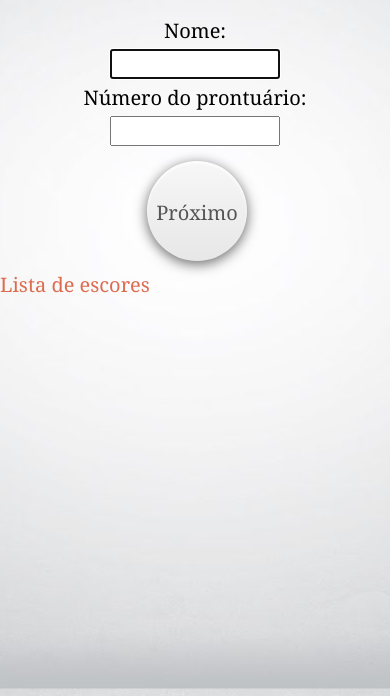
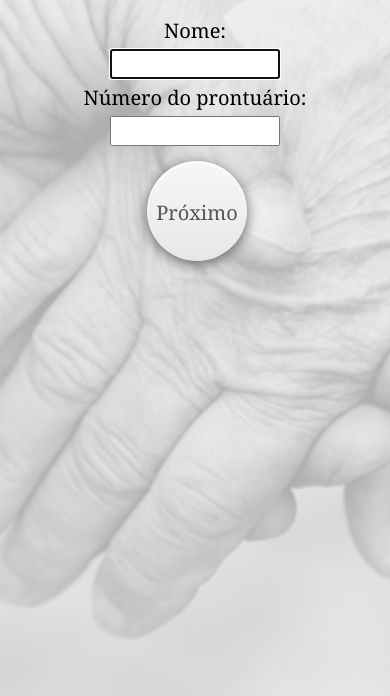
Before and after one commit to tomasdelima/fragility_score, a plain HTML site: page www/index.html in a window 390 px wide. Shown: the part 148-844 px from the top of the page. Drawn offline with Linux system fonts and the light colour scheme; some packages are replaced by stand-ins of ours.

Commit message:
Fifth commit

```diff
--- a/www/css/index.css
+++ b/www/css/index.css
@@ -6,9 +6,10 @@ body {
   -webkit-touch-callout: none;        /* prevent callout to copy image, etc when tap to hold */
   -webkit-text-size-adjust: none;       /* prevent webkit from resizing text to fit */
   -webkit-user-select: none;         /* prevent copy paste, to allow, change 'none' to 'text' */
-  background-color: #E4E4E4;
-  background-image: url(../img/bg.jpg);
+  /*background-color: #E4E4E4;*/
+  background-image: url(../img/bg2.jpg);
   background-position: center;
+  background-size: cover;
   /*background-image: linear-gradient(top, #A7A7A7 0%, #E4E4E4 51%);
   background-image: -webkit-linear-gradient(top, #A7A7A7 0%, #E4E4E4 51%);
   background-image: -ms-linear-gradient(top, #A7A7A7 0%, #E4E4E4 51%);
@@ -28,6 +29,16 @@ body {
   padding: 0px;
   /*text-transform: uppercase;*/
   max-width: 100%;
+}
+
+.layer {
+  background-color: rgba(240, 240, 240, 0.7);
+  position: fixed;
+  top: 0;
+  left: 0;
+  bottom: 0;
+  right: 0;
+  z-index: -1;
 }
 
 /* Portrait layout (default) */
--- a/www/index.html
+++ b/www/index.html
@@ -29,6 +29,7 @@
     <title>Escore de Fragilidade</title>
   </head>
   <body>
+    <div class="layer"></div>
 
     <h1>Escore de Fragilidade</h1>
 
@@ -136,6 +137,10 @@
                 <span class="icon-mail"></span>
               </a>
             </li>
+          </ul>
+        </nav>
+        <nav>
+          <ul class="nav">
             <li>
               <a href="#" class="send-email" onclick='saveEmail()'>
                 <span class="">Salvar</span>
@@ -145,15 +150,15 @@
         </nav>
       </div>
 
-      <div class="test"></div>
+      <!-- <div class="test"></div> -->
 
     </center>
 
-    <a href="scores-list.html" class="scores-list">Lista de escores</a>
+    <!-- <a href="scores-list.html" class="scores-list">Lista de escores</a> -->
 
     <script type="text/javascript" src="cordova.js"></script>
     <script type="text/javascript" src="js/jquery-2.0.0.min.js"></script>
-    <script type="text/javascript" src="js/scores-list.js"></script>
     <script type="text/javascript" src="js/db-opperations.js"></script>
+    <script type="text/javascript" src="js/index.js"></script>
   </body>
 </html>
```
Also changed, not shown: www/img/bg2.jpg (added).
